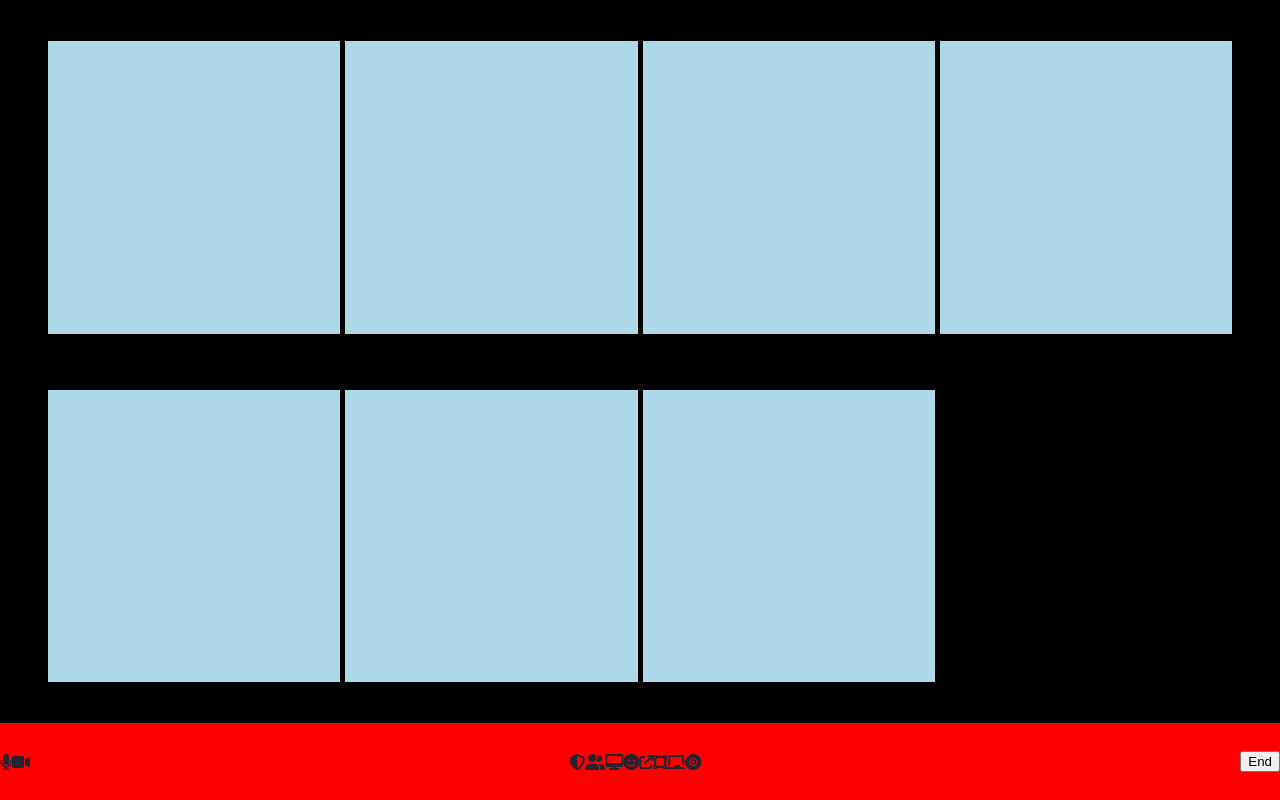
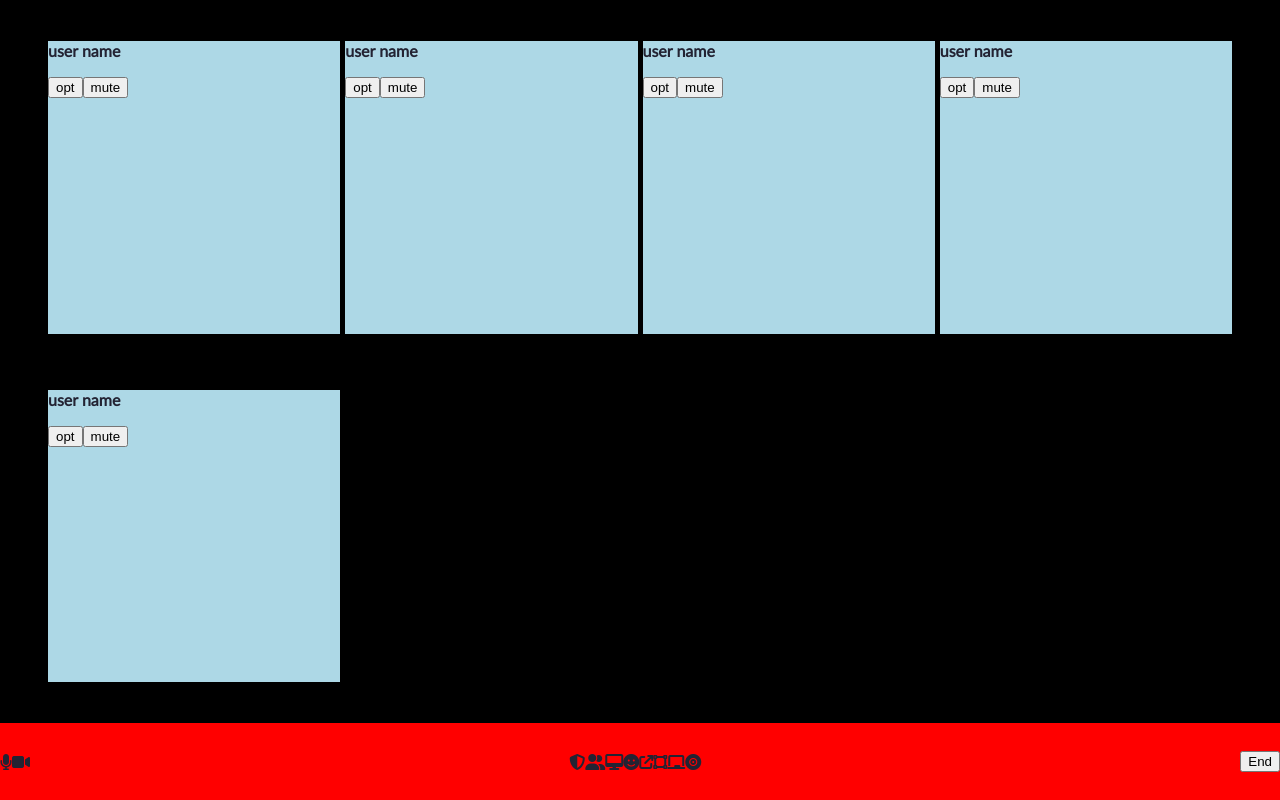
Before and after one commit to tal0311/zoom-clone-frontend, a Vue app: page /meeting/1 in a window 1280 px wide. Built offline with nearby package versions, Linux system fonts and the light colour scheme.

Commit message:
screen list/preview

```diff
--- a/src/components/screen-list.vue
+++ b/src/components/screen-list.vue
@@ -1,18 +1,41 @@
 <template>
   <div class="screens grid-container">
-    <div class="grid-item"></div>
-    <div class="grid-item"></div>
-    <div class="grid-item"></div>
-    <div class="grid-item"></div>
-    <div class="grid-item"></div>
-    <div class="grid-item"></div>
-    <div class="grid-item"></div>
+    <screen-preview v-for="screen in screens" :key="screen._id">
+      ></screen-preview
+    >
+
+    <!--  -->
   </div>
 </template>
 
 <script>
+import screenPreview from './screen-preview.vue'
 export default {
   name: 'screens-list',
+  data() {
+    return {
+      screens: [
+        {
+          _id: '101',
+        },
+        {
+          _id: '102',
+        },
+        {
+          _id: '103',
+        },
+        {
+          _id: '104',
+        },
+        {
+          _id: '105',
+        },
+      ],
+    }
+  },
+  components: {
+    screenPreview,
+  },
 }
 </script>
 
--- /dev/null
+++ b/src/components/screen-preview.vue
@@ -0,0 +1,15 @@
+<template>
+  <section class="grid-item">
+    <h4>user name</h4>
+    <button>opt</button>
+    <button>mute</button>
+  </section>
+</template>
+
+<script>
+export default {
+  name: 'screen-preview',
+}
+</script>
+
+<style></style>
```
